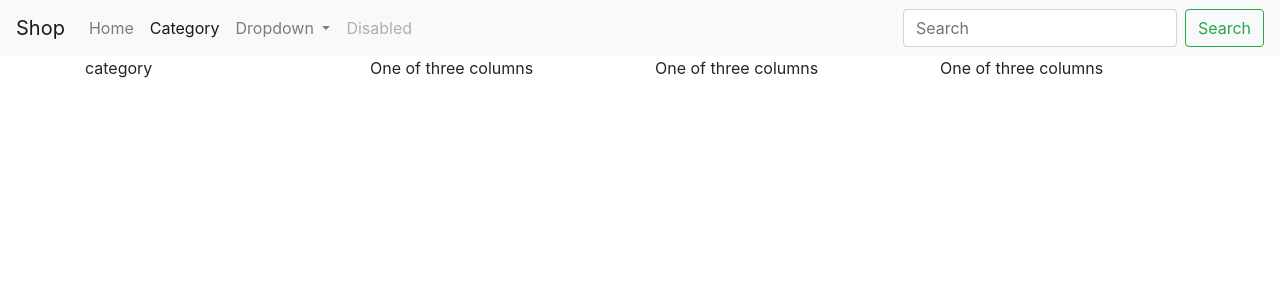
After one commit to imasif/kachabazare, a Django app: page /categories/ in a window 1280 px wide. The commit adds this page. Shown: the top 300 px of the page. Run offline with Django 3.2, Linux system fonts and the light colour scheme; some libraries are stand-ins or nearby versions.

Commit message:
activate email, 404, category, create goup command

```diff
--- a/kachabazare/urls.py
+++ b/kachabazare/urls.py
@@ -13,10 +13,15 @@ Including another URLconf
     1. Import the include() function: from django.urls import include, path
     2. Add a URL to urlpatterns:  path('blog/', include('blog.urls'))
 """
-from django.contrib import admin
+# from django.contrib import admin
 from django.urls import include, path
 
+from baton.autodiscover import admin
+
+handler404 = 'shop.views.error404'
+
 urlpatterns = [
+    path('admin/', admin.site.urls),
+    path('baton/', include('baton.urls')),
     path('', include('shop.urls')),
-    path('admin/', admin.site.urls),
 ]
--- a/shop/forms.py
+++ b/shop/forms.py
@@ -1,8 +1,8 @@
 from django.contrib.auth.forms import UserCreationForm
-from .models import CustomUser
+from .models import User
 
 
 class SignUpForm(UserCreationForm):
     class Meta:
-        model = CustomUser
+        model = User
         fields = ('email', 'first_name', 'last_name')
--- a/shop/management/commands/create_groups.py
+++ b/shop/management/commands/create_groups.py
@@ -11,7 +11,7 @@ import logging
 # ct = ContentType.objects.get_for_model(Order)
 # permission = Permission.objects.create(codename='can_place_order', name='Can place order', content_type=ct)
 # customer_group.permissions.add(permission)
-from shop.models import CustomUser
+from shop.models import User
 
 GROUPS = {
     "Administration": {
@@ -75,13 +75,13 @@ class Command(BaseCommand):
 
                 new_user = None
                 if user_name == "Admin":
-                    new_user, created = CustomUser.objects.get_or_create(
+                    new_user, created = User.objects.get_or_create(
                         first_name="Admin",
                         last_name="User",
                         email=USERS[user_name][1],
                         active=True, is_staff=True, is_superuser=True,)
                 else:
-                    new_user, created = CustomUser.objects.get_or_create(
+                    new_user, created = User.objects.get_or_create(
                         first_name="Auto created",
                         last_name="User",
                         email=USERS[user_name][1],)
--- a/shop/urls.py
+++ b/shop/urls.py
@@ -1,10 +1,14 @@
-from django.urls import path
+import debug_toolbar
+from django.urls import path, include
 from . import views
 
 urlpatterns = [
     path('', views.index.as_view(), name='index'),
+    path('categories/', views.cat.as_view(), name='category'),
+    path('categories/<slug:pk>', views.catDetails.as_view(), name='category'),
     path('signup/', views.signup.as_view(), name="signup"),
     path('activate/<uidb64>/<token>/', views.activate, name='activate'),
     path('products/', views.ProductListView.as_view(), name='products'),
-    path('product/<int:pk>', views.ProductDetailView.as_view(), name='products details'),
+    path('products/<int:pk>', views.ProductDetailView.as_view(), name='products_details'),
+    path('__debug__/', include(debug_toolbar.urls)),
 ]
--- a/shop/views.py
+++ b/shop/views.py
@@ -5,9 +5,8 @@ from django.http import HttpResponse, Http404, JsonResponse
 from django.views import View
 from django.views import generic
 from django.core.serializers import serialize
-from django.contrib.auth.models import User, Group
+from django.contrib.auth.models import Group
 from django.shortcuts import get_object_or_404
-
 
 from django.contrib.auth import get_user_model
 from django.contrib.auth.models import User
@@ -22,12 +21,24 @@ from django.utils.http import urlsafe_base64_encode, urlsafe_base64_decode
 UserModel = get_user_model()
 from .forms import SignUpForm
 
-from .models import Product
+from .models import Product, Category
+
+
+class cat(View):
+    def get(self, request):
+        data = Category.objects.all()
+        return render(request, 'shop/categories.html', {"data": data})
+
+
+class catDetails(View):
+    def get(self, request, pk):
+        data = Category.objects.get(title=pk)
+        return render(request, 'shop/category.html', {"data": data})
 
 
 class index(View):
     def get(self, request):
-        return HttpResponse("hello world!!!")
+        return render(request, 'shop/index.html')
 
 
 class signup(View):
@@ -68,11 +79,11 @@ class signup(View):
 def activate(request, uidb64, token):
     try:
         uid = urlsafe_base64_decode(uidb64).decode()
-        user = UserModel._default_manager.get(pk=uid)
+        user = get_user_model()._default_manager.get(pk=uid)
     except(TypeError, ValueError, OverflowError, User.DoesNotExist):
         user = None
     if user is not None and default_token_generator.check_token(user, token):
-        user.is_active = True
+        user.active = True
         user.save()
         return HttpResponse('Thank you for your email confirmation. Now you can login your account.')
     else:
@@ -83,14 +94,24 @@ class ProductListView(View):
     def get(self, request):
         qs = Product.objects.all()
         data = serialize("json", qs)
-        return HttpResponse(data, content_type="application/json")
+        # return HttpResponse(data, content_type="application/json")
+
+        return render(request, 'shop/products.html', {'data': qs})
+
 
 class ProductDetailView(View):
     def get(self, request, pk):
-        try:
-            qs = Product.objects.filter(pk=pk)
-        except Product.DoesNotExist:
-            raise Http404('Book does not exist')
+        # try:
+        #     qs = Product.objects.filter(pk=pk)
+        # except Product.DoesNotExist:
+        #     raise Http404('Book does not exist')
 
-        data = serialize("json", qs)
-        return HttpResponse(data, content_type="application/json")
+        qs = Product.objects.get(pk=pk)
+
+        # data = serialize("json", qs)
+        return render(request, 'shop/product.html', {"data": qs})
+        # return HttpResponse(data, content_type="application/json")
+
+
+def error404(request, exception):
+    return render(request, "shop/404.html")
--- /dev/null
+++ b/templates/shop/base.html
@@ -0,0 +1,53 @@
+<!DOCTYPE html>
+<html lang="en">
+<head>
+    <meta charset="UTF-8">
+    <title>
+        {% block title %}
+            {{ page_title|default:"Untitled Page" }}
+        {% endblock title %}
+    </title>
+    <link rel="stylesheet" href="/static/shop/bootstrap/css/bootstrap.min.css">
+</head>
+<body>
+{% block nav %}
+    <p>Placeholder text in base template. Replace with page  nav.</p>
+{% endblock nav %}
+
+{% block content %}
+    <p>Placeholder text in base template. Replace with page  content.</p>
+{% endblock content %}
+
+{#<div class="container">#}
+{#    <!-- Content here -->#}
+{##}
+{#    <div class="row">#}
+{#        <div class="col-sm">#}
+{#            One of three columns#}
+{#        </div>#}
+{#        <div class="col-sm">#}
+{#            One of three columns#}
+{#        </div>#}
+{#        <div class="col-sm">#}
+{#            One of three columns#}
+{#        </div>#}
+{#    </div>#}
+{#</div>#}
+{#<table border="1">#}
+{#        <tr>#}
+{#            <th>Category Title</th>#}
+{#            <th>Product Slug</th>#}
+{#        </tr>#}
+{#        {% for d in data %}#}
+{#        <tr>#}
+{#            <td>#}
+{#                <a href="/categories/{{ d.title }}">{{ d.title }}</a>#}
+{#            </td>#}
+{#            <td>#}
+{#                {{ d.slug }}#}
+{#            </td>#}
+{#        </tr>#}
+{#        {% endfor %}#}
+{#</table>#}
+</body>
+</html>
--- /dev/null
+++ b/templates/shop/categories.html
@@ -0,0 +1,27 @@
+{% extends "shop/base.html" %}
+{% block title %}
+    Displaying Model Data
+{% endblock title %}
+
+{% block nav %}
+    {% include "shop/navbar.html" %}
+{% endblock nav %}
+
+{% block content %}
+<div class="container">
+    <div class="row">
+        <div class="col-sm">
+            category
+        </div>
+        <div class="col-sm">
+            One of three columns
+        </div>
+        <div class="col-sm">
+            One of three columns
+        </div>
+        <div class="col-sm">
+            One of three columns
+        </div>
+    </div>
+</div>
+{% endblock content %}
--- /dev/null
+++ b/templates/shop/navbar.html
@@ -0,0 +1,42 @@
+{% block nav %}
+    <nav class="navbar navbar-expand-lg navbar-light bg-light">
+        {% url 'index' as url %}
+        <a class="navbar-brand" href="{% url 'index' %}">Shop</a>
+        <button class="navbar-toggler" type="button" data-toggle="collapse" data-target="#navbarSupportedContent"
+                aria-controls="navbarSupportedContent" aria-expanded="false" aria-label="Toggle navigation">
+            <span class="navbar-toggler-icon"></span>
+        </button>
+
+        <div class="collapse navbar-collapse" id="navbarSupportedContent">
+            <ul class="navbar-nav mr-auto">
+                {% url 'index' as url %}
+                <li class="nav-item {% if request.path == url %}active{% endif %}">
+                    <a class="nav-link" href="{% url 'index' %}">Home <span class="sr-only">(current)</span></a>
+                </li>
+                {% url 'category' as url %}
+                <li class="nav-item {% if request.path == url %}active{% endif %}">
+                    <a class="nav-link" href="{% url 'category' %}">Category</a>
+                </li>
+                <li class="nav-item dropdown">
+                    <a class="nav-link dropdown-toggle" href="#" id="navbarDropdown" role="button"
+                       data-toggle="dropdown" aria-haspopup="true" aria-expanded="false">
+                        Dropdown
+                    </a>
+                    <div class="dropdown-menu" aria-labelledby="navbarDropdown">
+                        <a class="dropdown-item" href="#">Action</a>
+                        <a class="dropdown-item" href="#">Another action</a>
+                        <div class="dropdown-divider"></div>
+                        <a class="dropdown-item" href="#">Something else here</a>
+                    </div>
+                </li>
+                <li class="nav-item">
+                    <a class="nav-link disabled" href="#">Disabled</a>
+                </li>
+            </ul>
+            <form class="form-inline my-2 my-lg-0">
+                <input class="form-control mr-sm-2" type="search" placeholder="Search" aria-label="Search">
+                <button class="btn btn-outline-success my-2 my-sm-0" type="submit">Search</button>
+            </form>
+        </div>
+    </nav>
+{% endblock nav %}
--- a/shop/templates/shop/signup.html
+++ b/templates/shop/signup.html
@@ -4,9 +4,9 @@
         <title>Signup</title>
         <meta charset="utf-8">
         <meta name="viewport" content="width=device-width, initial-scale=1">
-        <link rel="stylesheet" href="https://maxcdn.bootstrapcdn.com/bootstrap/4.1.3/css/bootstrap.min.css">
+        <link rel="stylesheet" href="/static/shop/bootstrap/css/bootstrap.min.css">
     </head>
-    <body>
+<body>
 <div class="container" style="margin-top: 50px;">
         <div class="row justify-content-center">
             <div class="col-md-5 shadow-sm p-3 mb-5 bg-white rounded">
```
Also changed, not shown: kachabazare/settings.py (+94 -19 lines), shop/admin.py (+20 -4 lines), shop/models.py (+6 -7 lines), templates/shop/404.html (added, +11 -0 lines), templates/shop/category.html (added, +26 -0 lines), templates/shop/index.html (added, +20 -0 lines), templates/shop/product.html (added, +26 -0 lines), templates/shop/products.html (added, +26 -0 lines), shop/migrations/0001_initial.py, templates/shop/acc_active_email.html (renamed from shop/templates/shop/acc_active_email.html).
